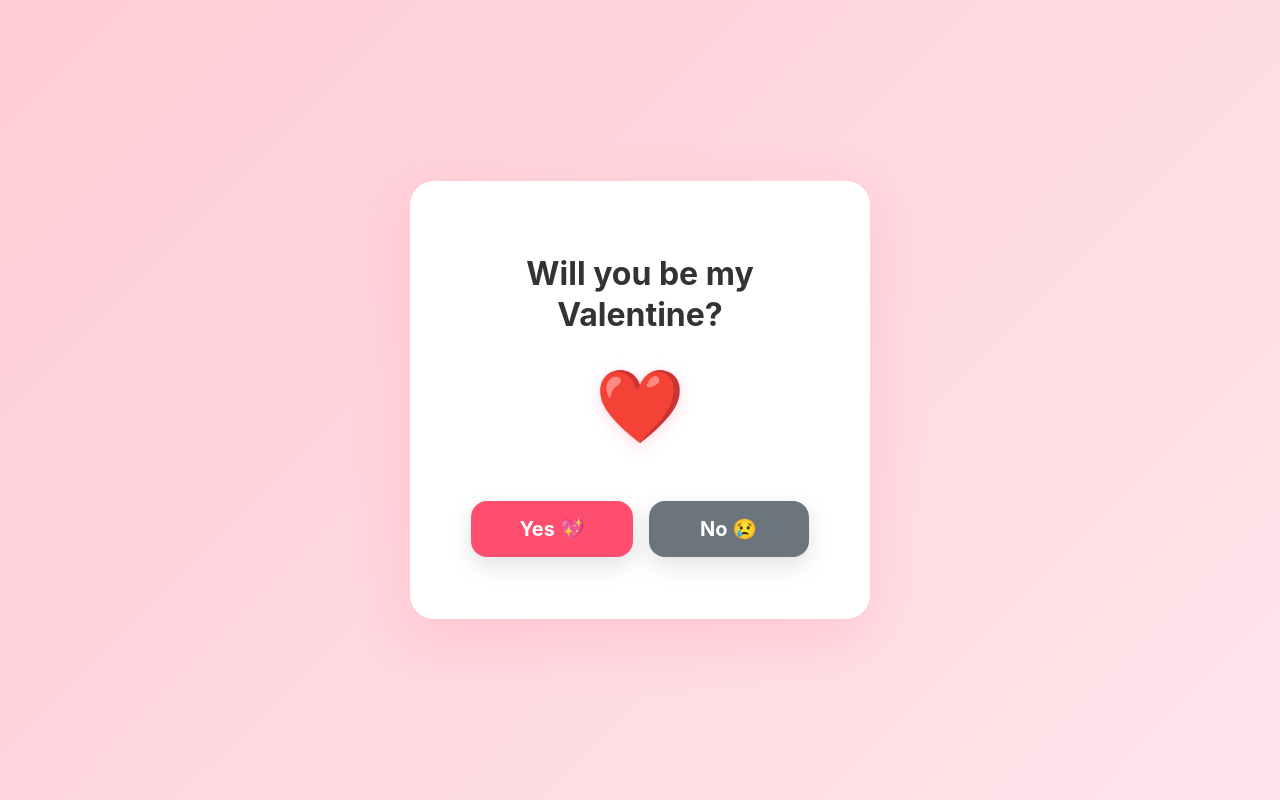
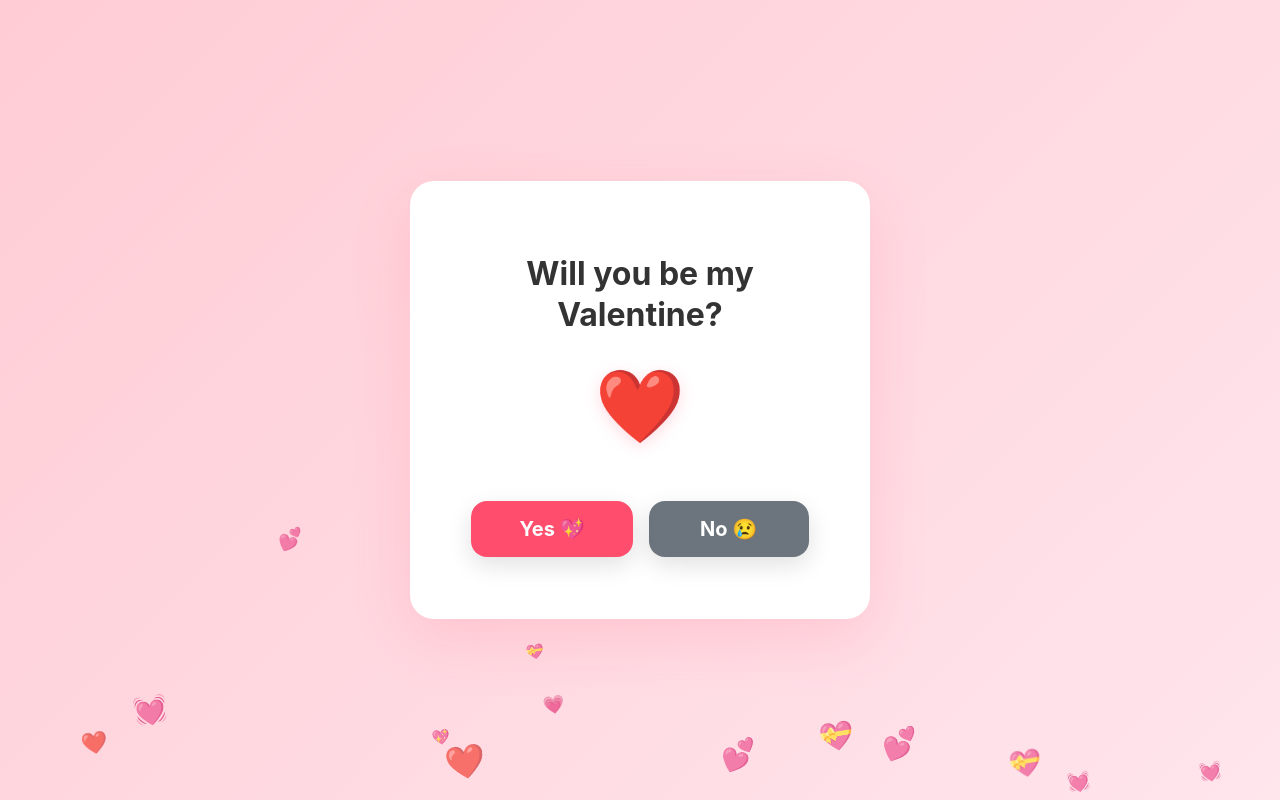
Before and after one commit to Xavi1/Valentine, a React (Vite) app in the folder valentine-app/: page / in a window 1280 px wide. Built offline with nearby package versions, Linux system fonts and the light colour scheme.

Commit message:
feat: Increase the random hearts floating time

```diff
--- a/valentine-app/src/App.tsx
+++ b/valentine-app/src/App.tsx
@@ -150,8 +150,8 @@ const FloatingHearts: React.FC = () => {
     id: i,
     emoji: hearts[Math.floor(Math.random() * hearts.length)],
     leftPosition: Math.random() * 100,
-    animationDelay: Math.random() * 10,
-    duration: 15 + Math.random() * 10,
+    animationDelay: Math.random() * 2, // was 10, now much faster
+    duration: 6 + Math.random() * 3,   // was 15 + 10, now much faster
     size: 0.6 + Math.random() * 0.8,
   }));
 
```
